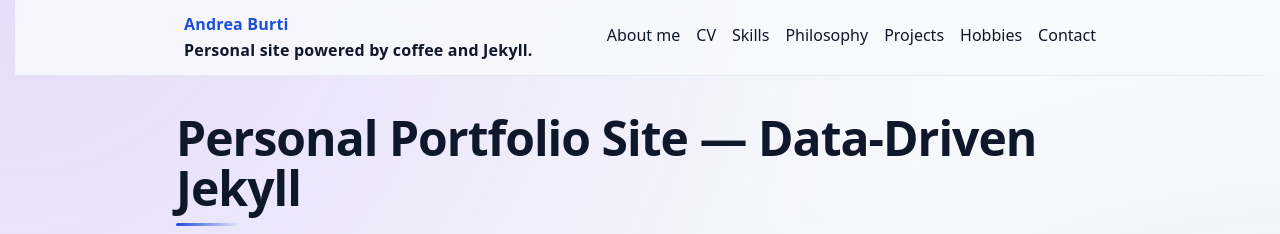
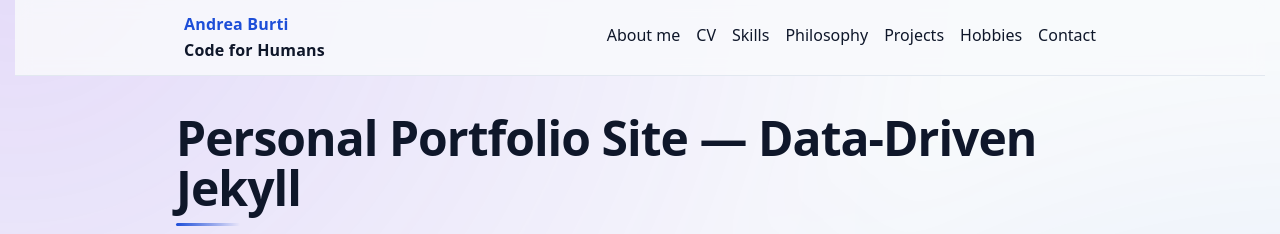
Before and after one commit to boozee/boozee.github.io, a Jekyll site: the page built from README.md, in a window 1280 px wide. Shown: the top 234 px of the page. Built offline with Jekyll 4.4.1, drawn with Linux system fonts in a browser that asks for light colours; our own code applies the rules of GitHub Pages for plain Markdown files.

Commit message:
Tine tweaks to header

```diff
--- a/_config.yml
+++ b/_config.yml
@@ -1,6 +1,6 @@
 title: "Andrea Burti"
 author: Andrea Burti
-description: "Personal site powered by coffee and Jekyll."
+description: "Code for Humans"
 url: "https://boozee.github.io"
 baseurl: ""        # e.g., /repo-name for project pages
 permalink: pretty
--- a/_includes/header.html
+++ b/_includes/header.html
@@ -2,7 +2,7 @@
   <nav class="nav container">
     <div class="brand">
       <a href="{{ site.baseurl }}/">{{ site.title }}</a>
-      <div class="subtitle">{{ site.description }}</div>
+      <div>{{ site.description }}</div>
     </div>
     <div class="links">
       {% assign items = site.data.navigation | default: site.nav %}
```
